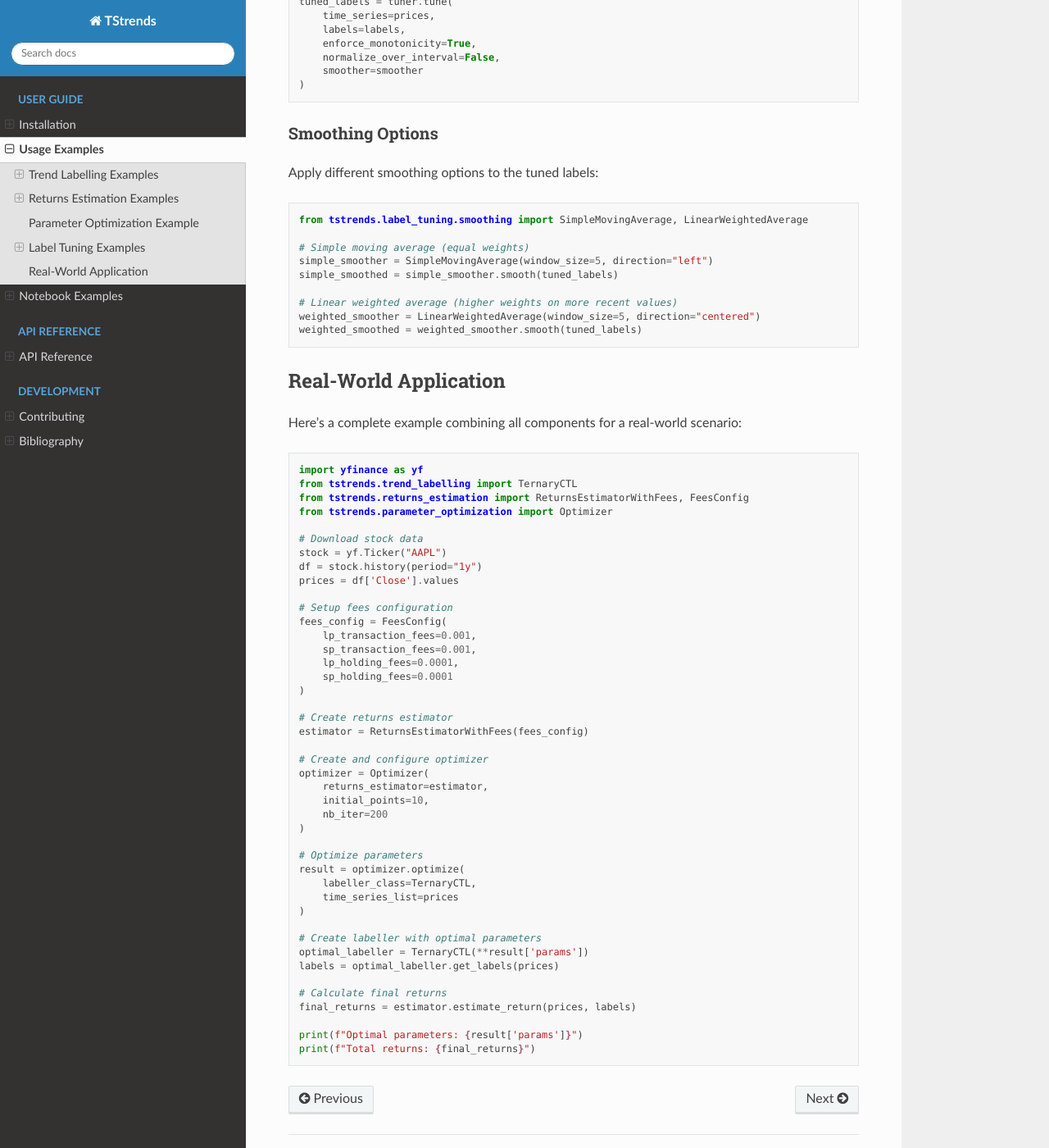
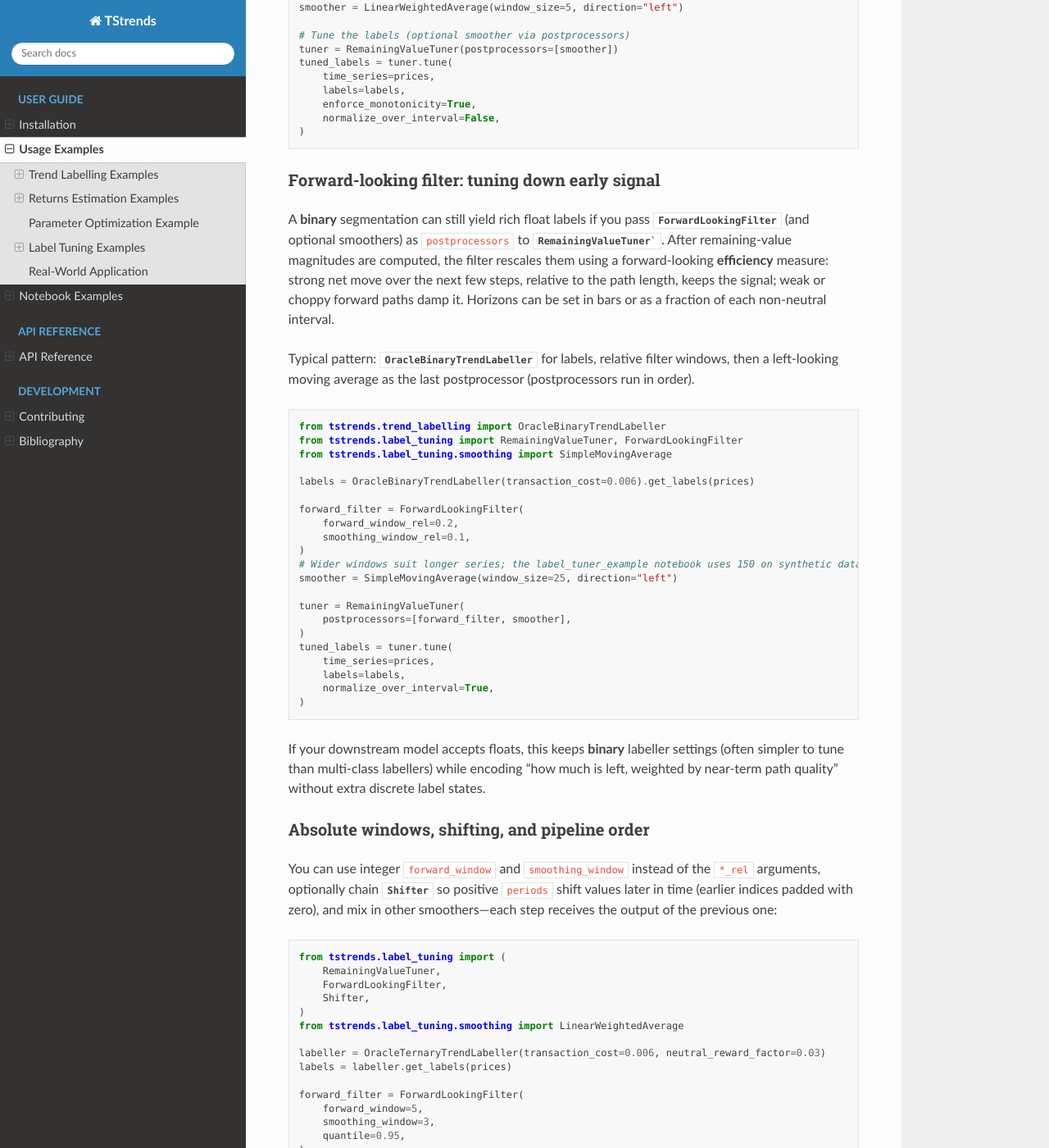
Before and after one commit to agpenas/tstrends, a Sphinx documentation site: the page built from docs/source/examples.rst, in a window 1280 px wide and 1400 px high, scrolled down 3372 px. Shown: the whole window at 82% size. Built offline with Sphinx 7.4.7 and the Read the Docs theme 3.1.0, drawn with Linux system fonts in a browser that asks for light colours; some of the changed text lies outside the part shown.

Commit message:
docs(label_tuning): Enhance documentation for RemainingValueTuner and postprocessors
- Updated examples in `examples.rst` to include detailed descriptions of optional postprocessors for the `RemainingValueTuner`, such as `ForwardLookingFilter`, `Shifter`, and various smoothing techniques.
- Revised `notebook_examples.rst` to reflect the inclusion of postprocessor pipelines in the label tuning example.
- Expanded `tstrends.label_tuning.rst` to document the new filtering and shifting modules, providing clarity on their usage and functionality.
- Added references to the new modules in the API documentation to improve discoverability and understanding of the label tuning process.

```diff
--- a/docs/source/examples.rst
+++ b/docs/source/examples.rst
@@ -141,7 +141,7 @@ Optimize parameters for a single time series:
 Label Tuning Examples
 --------------------------------
 
-Label tuning transforms discrete trend labels into continuous values that express the potential of the trend at each point.
+Label tuning transforms discrete trend labels into continuous values that express the potential of the trend at each point. Optional **postprocessors** run in order after the magnitudes are computed: use :class:`~tstrends.label_tuning.filtering.ForwardLookingFilter` to downweight low forward-looking efficiency within each trend leg, :class:`~tstrends.label_tuning.shifting.Shifter` to align signals in time, and smoothers from :mod:`tstrends.label_tuning.smoothing` to pool neighboring values.
 
 Remaining Value Tuning
 ~~~~~~~~~~~~~~~~~~~~~~~~~~~~~~~~~~~~~~~~~~~~~~~~~~~~
@@ -161,14 +161,81 @@ The `RemainingValueTuner` transforms labels based on the difference between the
    # Create a smoother for enhancing the tuned labels (optional)
    smoother = LinearWeightedAverage(window_size=5, direction="left")
 
-   # Tune the labels
-   tuner = RemainingValueTuner()
+   # Tune the labels (optional smoother via postprocessors)
+   tuner = RemainingValueTuner(postprocessors=[smoother])
    tuned_labels = tuner.tune(
        time_series=prices,
        labels=labels,
        enforce_monotonicity=True,
        normalize_over_interval=False,
-       smoother=smoother
+   )
+
+Forward-looking filter: tuning down early signal
+~~~~~~~~~~~~~~~~~~~~~~~~~~~~~~~~~~~~~~~~~~~~~~~~~~~~
+
+A **binary** segmentation can still yield rich float labels if you pass :class:`~tstrends.label_tuning.filtering.ForwardLookingFilter` (and optional smoothers) as ``postprocessors`` to :class:`~tstrends.label_tuning.remaining_value_tuner.RemainingValueTuner``. After remaining-value magnitudes are computed, the filter rescales them using a forward-looking **efficiency** measure: strong net move over the next few steps, relative to the path length, keeps the signal; weak or choppy forward paths damp it. Horizons can be set in bars or as a fraction of each non-neutral interval.
+
+Typical pattern: :class:`~tstrends.trend_labelling.OracleBinaryTrendLabeller` for labels, relative filter windows, then a left-looking moving average as the last postprocessor (postprocessors run in order).
+
+.. code-block:: python
+
+   from tstrends.trend_labelling import OracleBinaryTrendLabeller
+   from tstrends.label_tuning import RemainingValueTuner, ForwardLookingFilter
+   from tstrends.label_tuning.smoothing import SimpleMovingAverage
+
+   labels = OracleBinaryTrendLabeller(transaction_cost=0.006).get_labels(prices)
+
+   forward_filter = ForwardLookingFilter(
+       forward_window_rel=0.2,
+       smoothing_window_rel=0.1,
+   )
+   # Wider windows suit longer series; the label_tuner_example notebook uses 150 on synthetic data.
+   smoother = SimpleMovingAverage(window_size=25, direction="left")
+
+   tuner = RemainingValueTuner(
+       postprocessors=[forward_filter, smoother],
+   )
+   tuned_labels = tuner.tune(
+       time_series=prices,
+       labels=labels,
+       normalize_over_interval=True,
+   )
+
+If your downstream model accepts floats, this keeps **binary** labeller settings (often simpler to tune than multi-class labellers) while encoding “how much is left, weighted by near-term path quality” without extra discrete label states.
+
+Absolute windows, shifting, and pipeline order
+~~~~~~~~~~~~~~~~~~~~~~~~~~~~~~~~~~~~~~~~~~~~~~~~~~~~
+
+You can use integer ``forward_window`` and ``smoothing_window`` instead of the ``*_rel`` arguments, optionally chain :class:`~tstrends.label_tuning.shifting.Shifter` so positive ``periods`` shift values later in time (earlier indices padded with zero), and mix in other smoothers—each step receives the output of the previous one:
+
+.. code-block:: python
+
+   from tstrends.label_tuning import (
+       RemainingValueTuner,
+       ForwardLookingFilter,
+       Shifter,
+   )
+   from tstrends.label_tuning.smoothing import LinearWeightedAverage
+
+   labeller = OracleTernaryTrendLabeller(transaction_cost=0.006, neutral_reward_factor=0.03)
+   labels = labeller.get_labels(prices)
+
+   forward_filter = ForwardLookingFilter(
+       forward_window=5,
+       smoothing_window=3,
+       quantile=0.95,
+   )
+   shifter = Shifter(periods=2)
+   smoother = LinearWeightedAverage(window_size=5, direction="left")
+
+   tuner = RemainingValueTuner(
+       postprocessors=[forward_filter, shifter, smoother],
+   )
+   tuned_labels = tuner.tune(
+       time_series=prices,
+       labels=labels,
+       enforce_monotonicity=True,
+       normalize_over_interval=False,
    )
 
 Smoothing Options
--- a/docs/source/notebook_examples.rst
+++ b/docs/source/notebook_examples.rst
@@ -45,8 +45,8 @@ Label Tuning Example
 
 This notebook demonstrates how to transform discrete trend labels into continuous values expressing trend potential.
 
-* **Content**: Using the RemainingValueTuner to enhance trend labels
-* **Examples**: Configuring different tuning parameters and smoothing options
+* **Content**: Using the ``RemainingValueTuner`` to enhance trend labels and optional postprocessor pipelines
+* **Examples**: Tuning parameters, smoothing, forward-looking filters, and temporal shifts
 * **Advanced Topics**: Visualizing the effect of tuning on prediction models
 
 :doc:`View the Label Tuning Example <notebooks/label_tuner_example>`
```
Also changed, not shown: docs/source/api/tstrends.label_tuning.rst (+16 -0 lines), docs/source/tstrends.label_tuning.rst (+16 -0 lines), 1 other file.
